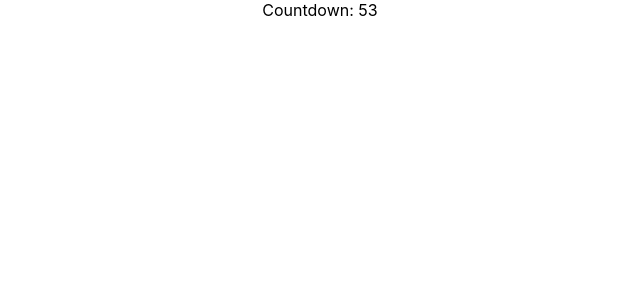
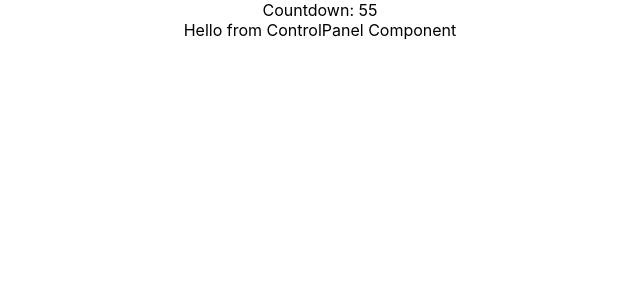
Before and after one commit to doakcovington/MissionControl, a React (Create React App) app: page / in a window 1280 px wide. Shown: the top 300 px of the page, without its empty margins (320-960 px from the left). Built offline with nearby package versions, Linux system fonts and the light colour scheme.

Commit message:
Created ControlPanel component

```diff
--- a/src/App.tsx
+++ b/src/App.tsx
@@ -2,11 +2,13 @@ import React from "react";
 import './App.css';
 
 import CountdownTimer from "./components/CountdownTimer";
+import ControlPanel from './components/ControlPanel';
 
 function App() {
   return (
     <div className="App">
       <CountdownTimer />
+      <ControlPanel />
     </div>
   );
 }
--- /dev/null
+++ b/src/components/ControlPanel.tsx
@@ -0,0 +1,11 @@
+import React from 'react';
+
+const ControlPanel: React.FC = () => {
+  return (
+    <div>
+      Hello from ControlPanel Component
+    </div>
+  )
+}
+
+export default ControlPanel;
```
